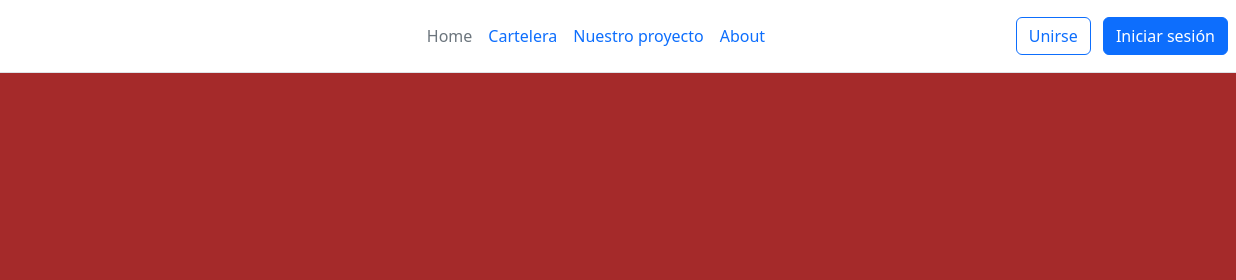
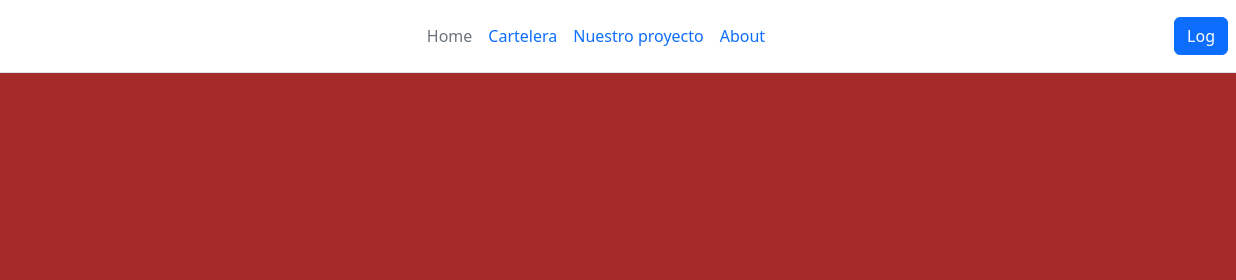
Before and after one commit to adrianlb23/cineclub, a plain HTML site: page index.html in a window 1280 px wide. Shown: the top 280 px of the page, 44-1280 px from the left. Drawn offline with nearby package versions, Linux system fonts and the light colour scheme.

Commit message:
Eliminar botón registrar

```diff
--- a/index.html
+++ b/index.html
@@ -23,8 +23,7 @@
         </ul>
 
         <div class="col-md-3 text-end">
-          <button type="button" class="btn btn-outline-primary me-2">Unirse</button>
-          <button type="button" class="btn btn-primary me-2">Iniciar sesión</button>
+          <button id="logButton" type="button" class="btn btn-primary me-2">Log</button>
         </div>
     </header>
     <div id="home">
```
